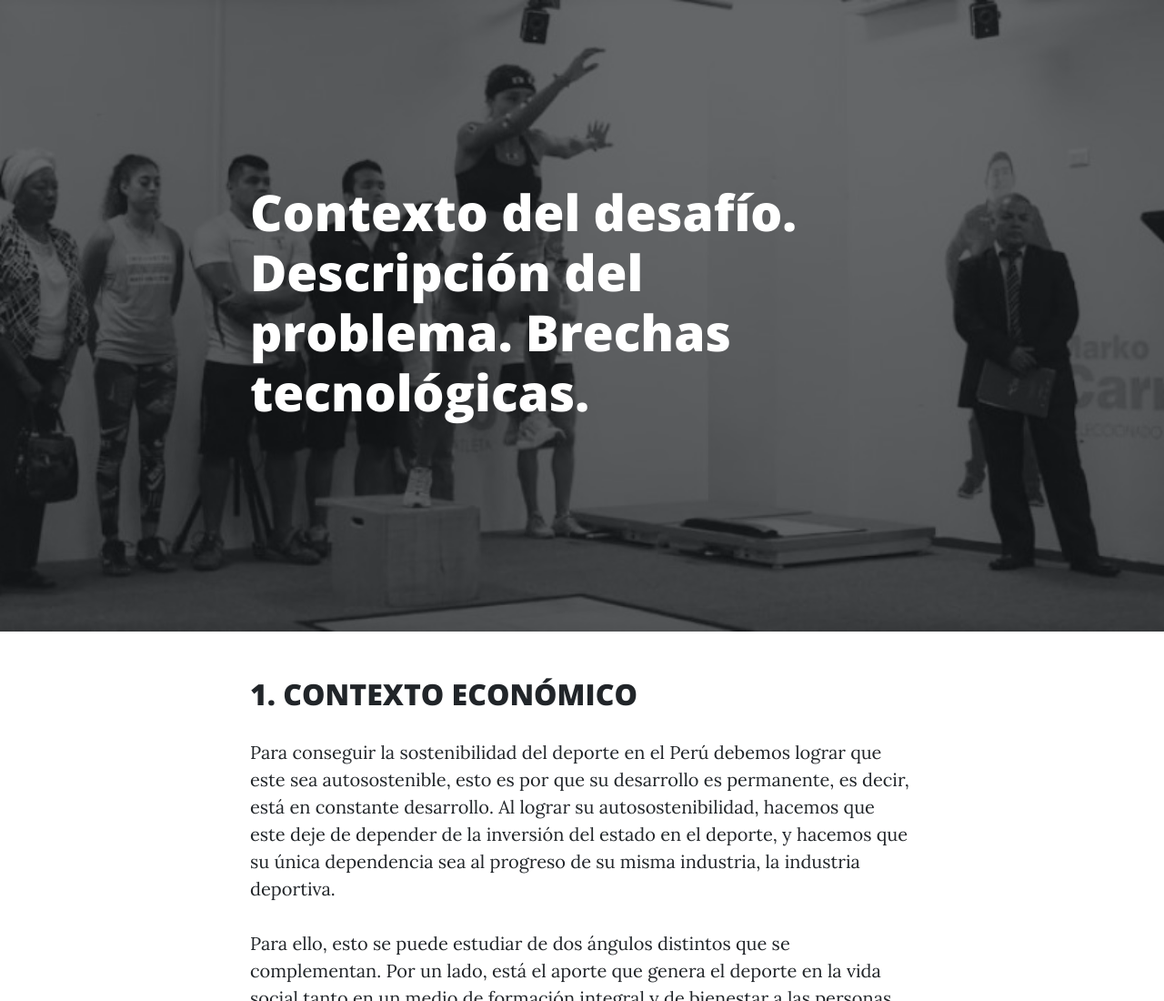
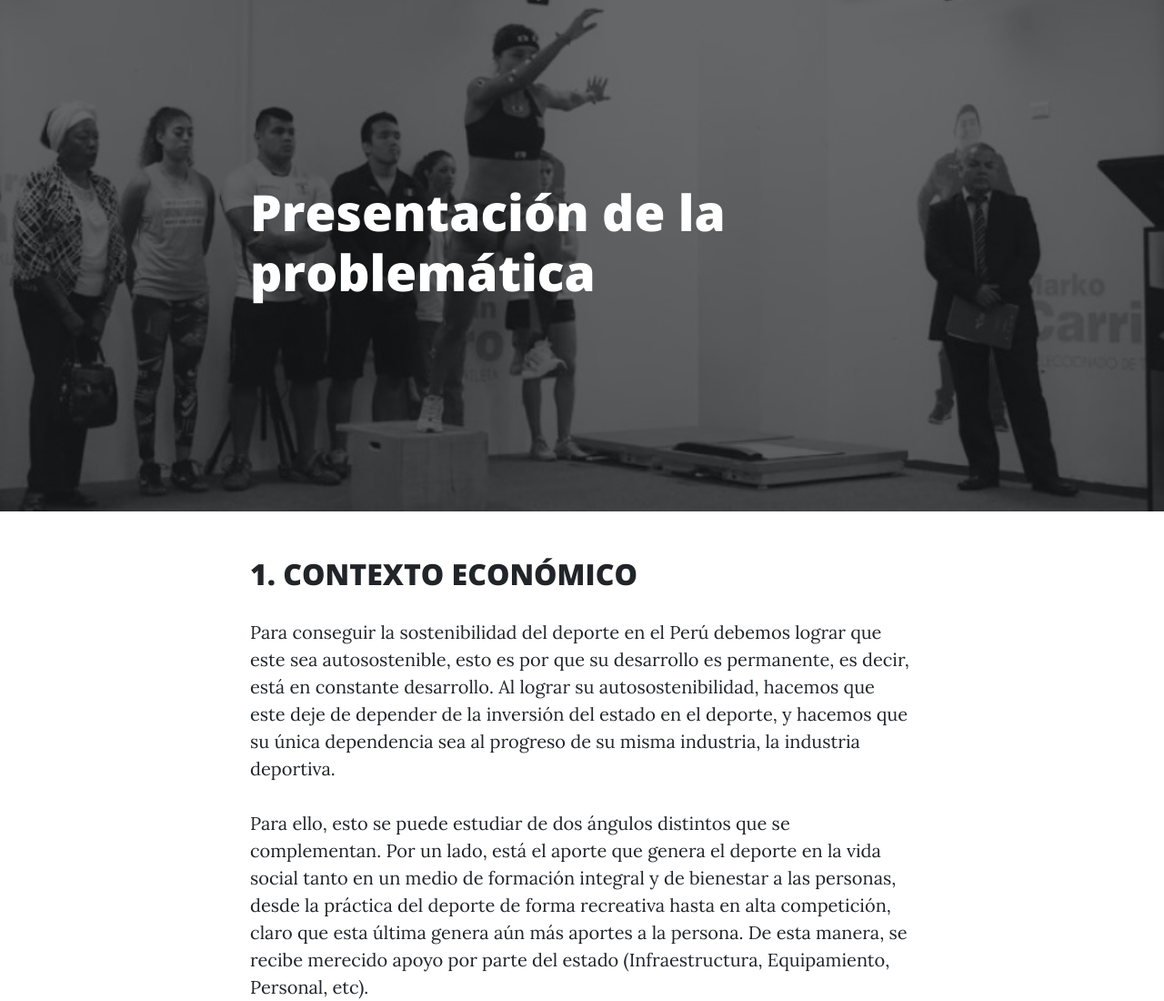
Before and after one commit to rhamsesreymundo/BIODISENO, a website: page semana2.html in a window 1280 px wide. Shown: the top 1100 px of the page at 91% size. Drawn offline with nearby package versions, Linux system fonts and the light colour scheme; files that its build step writes are made by us from their sources; files whose address does not match are found by name.

Commit message:
Update semana2.html

```diff
--- a/semana2.html
+++ b/semana2.html
@@ -35,7 +35,7 @@
         <div class="row">
           <div class="col-lg-8 col-md-10 mx-auto">
             <div class="post-heading">
-              <h1> Contexto del desafío. Descripción del problema. Brechas tecnológicas. </h1>
+              <h1> Presentación de la problemática </h1>
               <h2 class="subheading">
             </div>
           </div>
```
